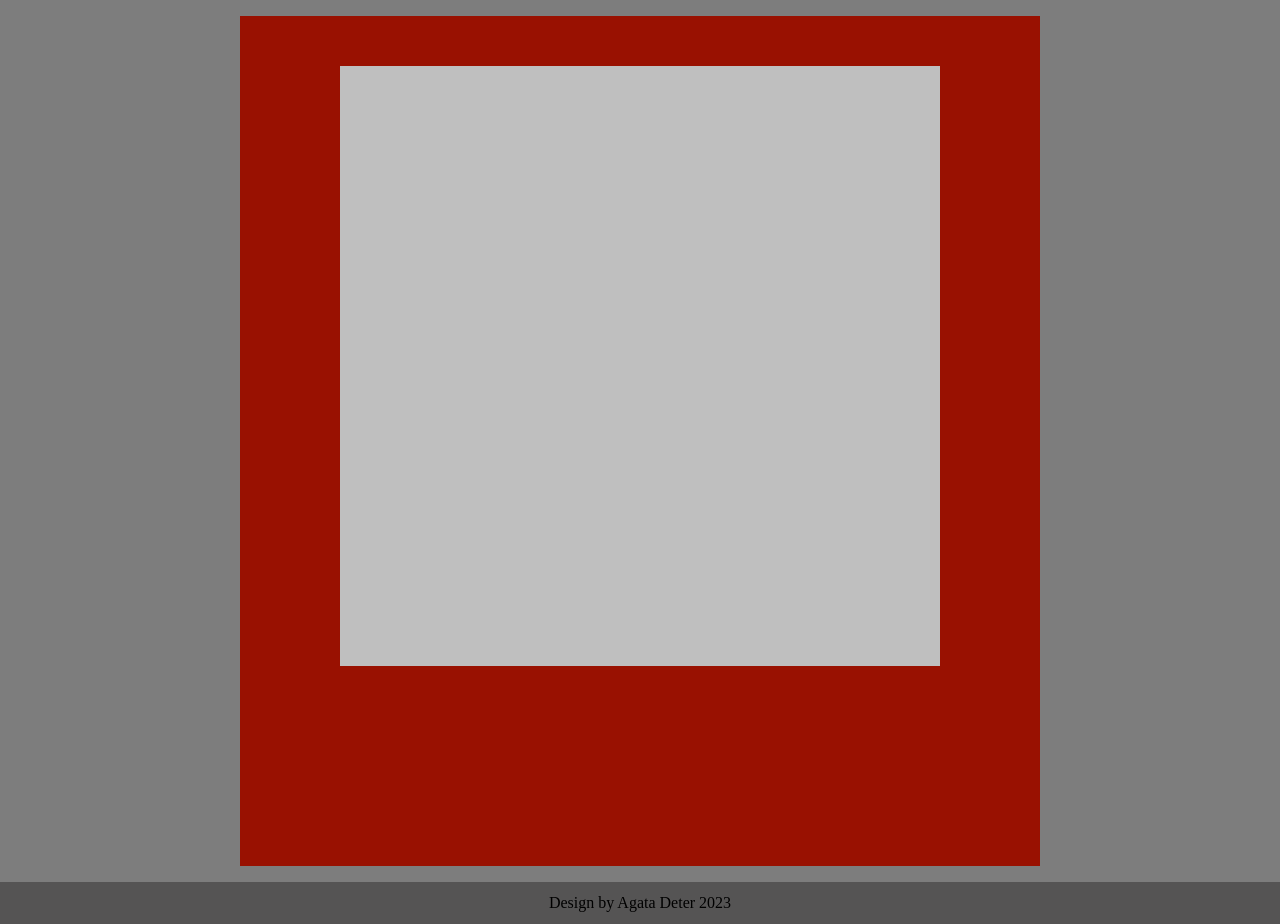
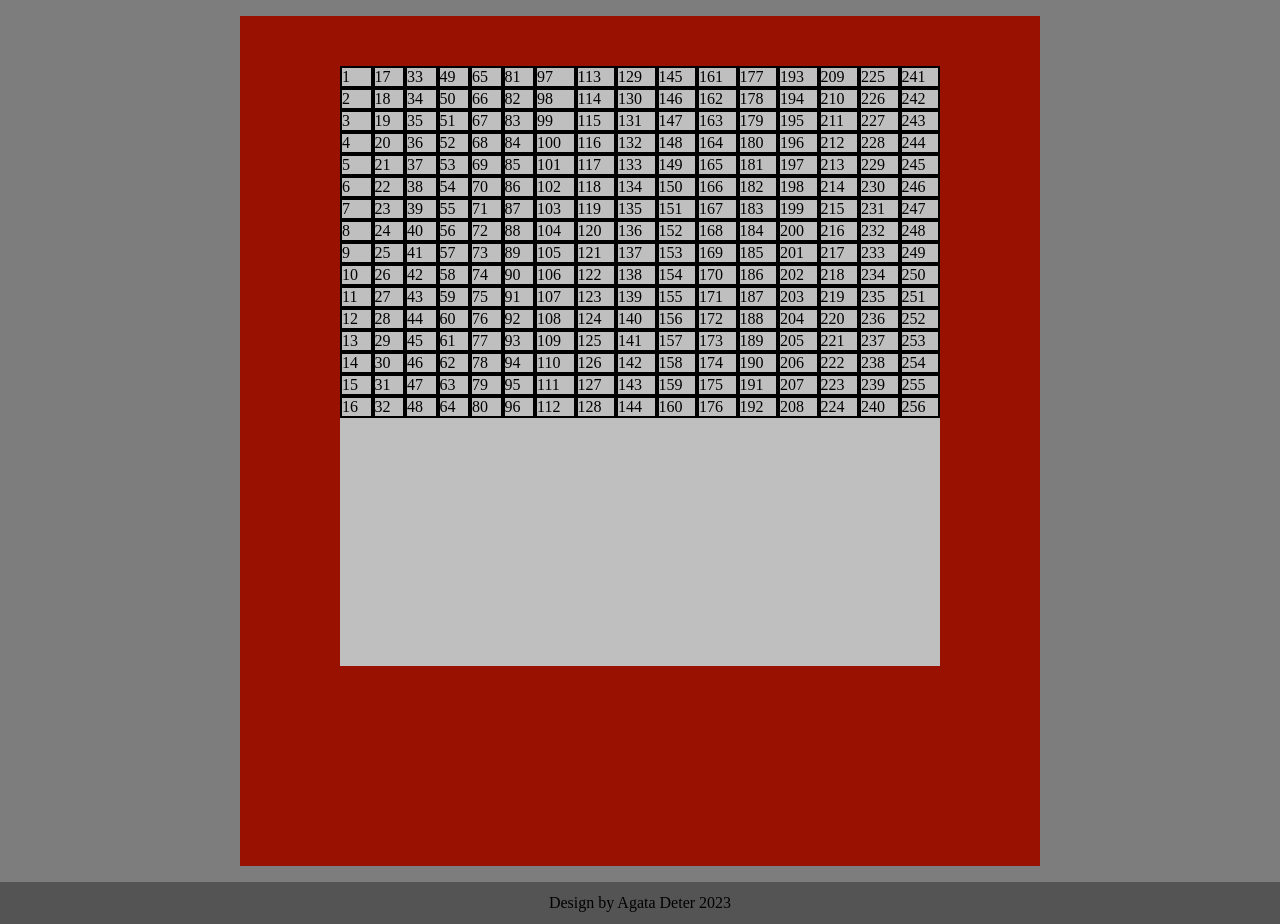
Before and after one commit to Agata10/Etch-a-Sketch, a plain HTML site: page index.html in a window 1280 px wide. Drawn offline with Linux system fonts and the light colour scheme.

Commit message:
Create function for making grid in the div container

```diff
--- a/index.html
+++ b/index.html
@@ -17,5 +17,6 @@
     <footer>
         <p>Design by Agata Deter 2023</p>
     </footer>
+    <script src="javascript.js"></script>
 </body>
 </html>
--- a/javascript.js
+++ b/javascript.js
@@ -0,0 +1,17 @@
+function makeGrids(size) {
+    let screen = document.querySelector(".sketch-screen");
+    for(let i = 0; i < size; i++){
+        let column = document.createElement("div");
+        column.classList.add("column");
+        for(let j = 1; j<= size; j++){
+        let row = document.createElement("div");
+        row.classList.add("row");
+        row.style.border = "2px solid black";
+        row.innerText = (i * size) + j;
+        column.appendChild(row);
+        }
+        screen.appendChild(column);
+    }
+}
+
+makeGrids(16);
--- a/style.css
+++ b/style.css
@@ -39,7 +39,14 @@ footer {
 
 .sketch-screen {
     display: flex;
+    flex-direction: row;
+    justify-content: space-around;
     width: 600px;
     height: 600px;
     background-color: #bfbfbf;
 }
+
+.sketch-screen > div {
+    height: auto;
+    flex: 1 0 auto;
+}
```
